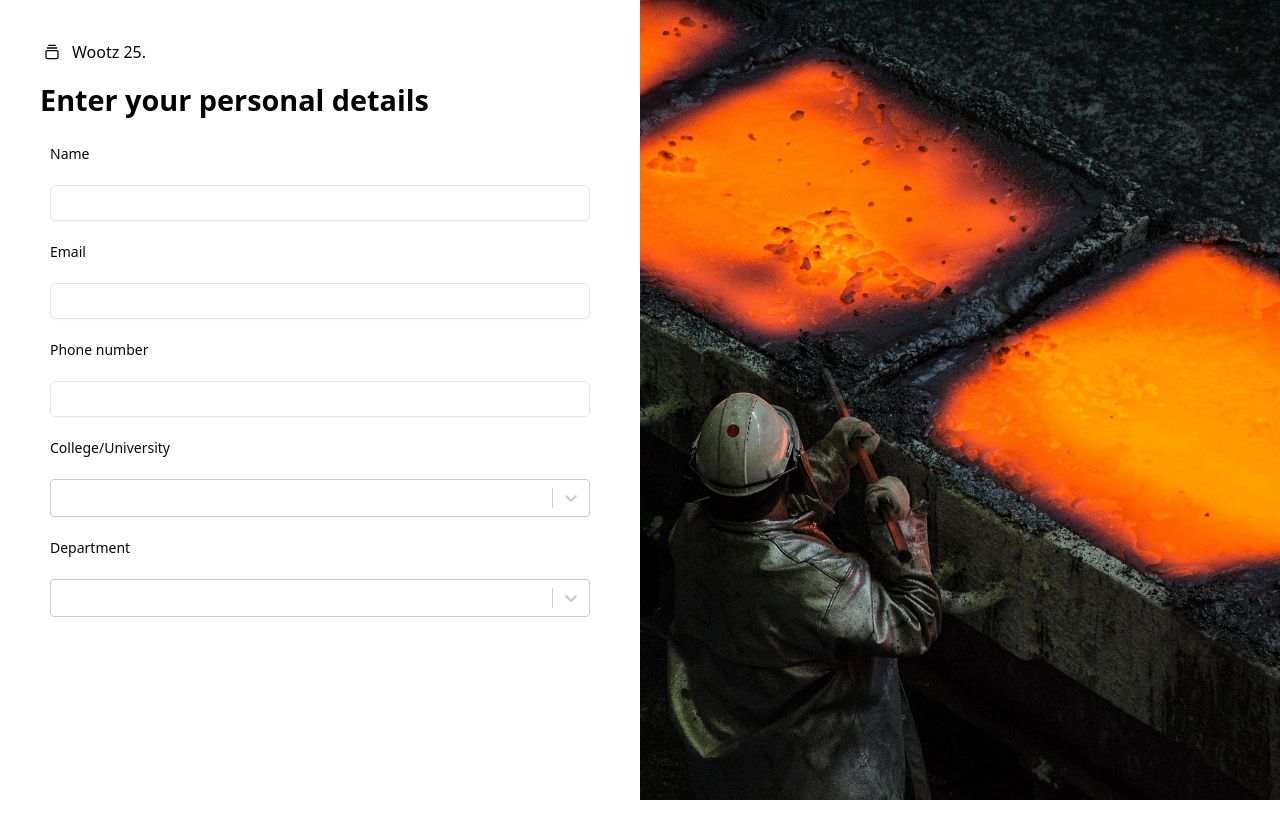
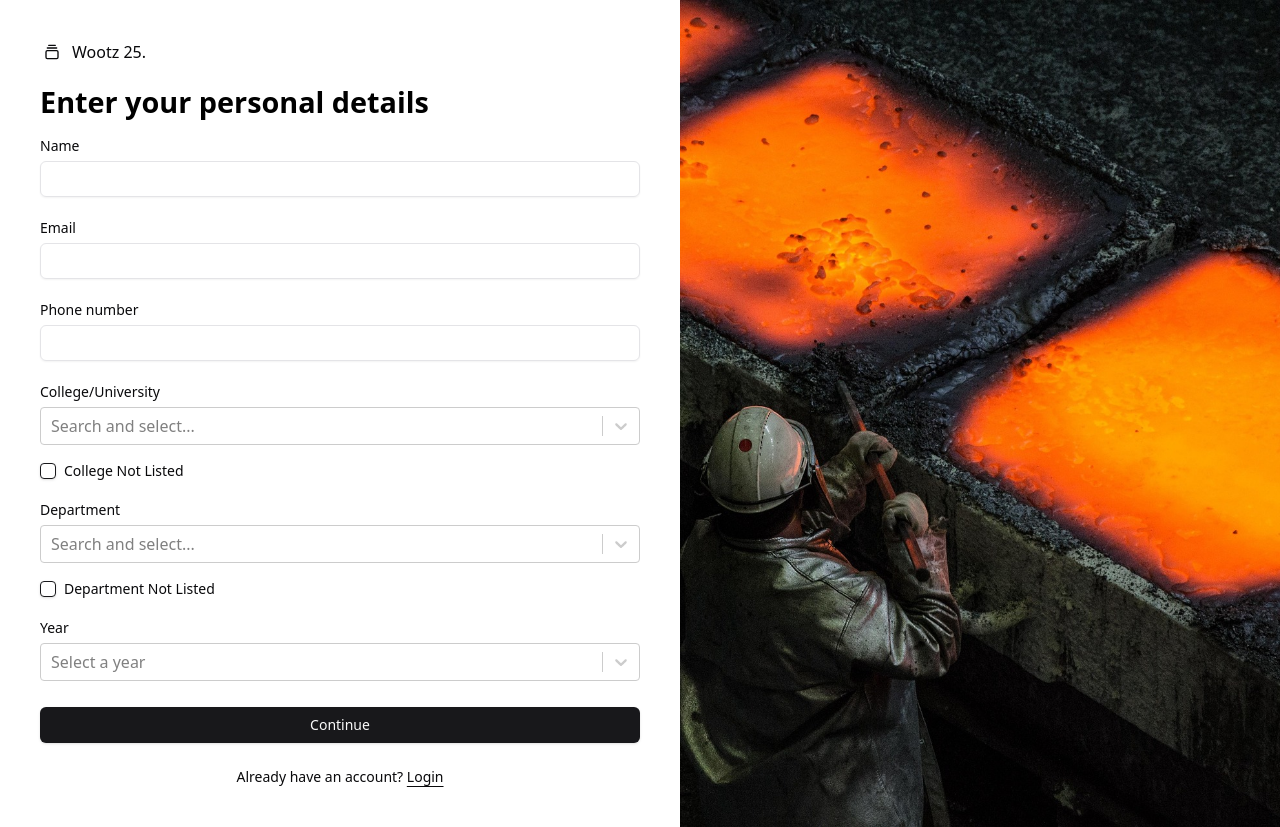
Before and after one commit to Mithun-04/wootz25, a Next.js app in the folder Frontend/: page /auth/signup in a window 1280 px wide. Before the commit the page ends 800 px from the top, so only its background shows below. Built offline with nearby package versions, Linux system fonts and the light colour scheme.

Commit message:
SignupForm-UX

```diff
--- a/Frontend/app/auth/signup/signup.css
+++ b/Frontend/app/auth/signup/signup.css
@@ -1,22 +1,22 @@
-/* Signup Page Container */
 .signup-container {
-    display: grid;
+    display: flex;
+    flex-direction: column;
     min-height: 100vh;
-    grid-template-columns: 1fr;
+    overflow: hidden;
 }
 
 @media (min-width: 1024px) {
     .signup-container {
-        grid-template-columns: 1fr 1fr;
+        flex-direction: row;
     }
 }
 
-/* Content Section */
 .signup-content {
     display: flex;
     flex-direction: column;
     gap: 1rem;
     padding: 1.5rem;
+    flex: 1;
 }
 
 @media (min-width: 768px) {
@@ -25,7 +25,6 @@
     }
 }
 
-/* Logo */
 .logo-container {
     display: flex;
     justify-content: center;
@@ -57,64 +56,59 @@
     color: var(--primary-foreground);
 }
 
-/* Signup Form */
-.form-container {
+.form-wrapper {
     display: flex;
+    flex-direction: column;
+    background: white;
+    border-radius: 8px;
+    padding: 1rem;
     flex: 1;
-    justify-content: center;
-    max-height: 500px;
-    margin-top: 20px;
-    border-radius: 8px;
-    background: white;
-    flex-direction: column;
+    max-height: 80vh;
+    overflow-y: auto;
+    overflow-x: hidden;
 }
 
-/* Enable scrolling only for large screens */
-@media (min-width: 768px) {
-    .form-scroll {
-        max-height: 500px;
-        /* Limit height of the form */
-        overflow-y: auto;
-        /* Enable scrolling only for larger screens */
-        padding: 0 10px;
-        /* Prevent content from hiding behind scrollbar */
+.form-content {
+    display: flex;
+    flex-direction: column;
+    gap: 1.5rem;
+    width: 100%;
+    min-height: 0;
 }
 
-    /* Optional: Hide scrollbar for a cleaner look */
-    .form-scroll::-webkit-scrollbar {
-        width: 6px;
+.form-field {
+    display: flex;
+    flex-direction: column;
+    gap: 0.5rem;
+    width: 100%;
 }
 
-    .form-scroll::-webkit-scrollbar-thumb {
-        background: #888;
-        border-radius: 6px;
+.form-field input {
+    width: 100%;
+    box-sizing: border-box;
 }
 
-    .form-scroll::-webkit-scrollbar-thumb:hover {
-        background: #555;
+.select-wrapper {
+    min-height: 40px; /* Reserve space for the Select component */
+    width: 100%;
 }
 
+.checkbox-container {
+    display: flex;
+    align-items: center;
+    gap: 0.5rem;
+    margin-top: 0.5rem;
 }
 
-/* Hide scrolling in mobile view */
-@media (max-width: 767px) {
-    .form-scroll {
-        overflow-y: hidden;
+.hidden {
+    display: none;
 }
 
-    .form-container {
-        margin-top: 130px;
-    }
-
-
-
-}
-
-/* Signup Image */
 .signup-image {
     position: relative;
     display: none;
     background-color: var(--muted);
+    flex: 1;
 }
 
 @media (min-width: 1024px) {
@@ -135,20 +129,22 @@
     filter: brightness(0.2) grayscale(1);
 }
 
-.form-scroll {
-    padding-top: 25px;
-}
-
 .signup-form h1 {
     font-size: 1.8rem;
     font-weight: bold;
     color: black;
+    margin-bottom: 1rem;
 }
 
 @media (max-width: 767px) {
     .signup-form h1 {
         font-size: 1.1rem;
-        font-weight: bold;
-        color: black;
+        padding-bottom: 0.5rem;
+    }
+    .signup-form{
+        margin-top: 1rem;
+    }
+    .form-wrapper {
+        max-height: 100%;
     }
 }
--- a/Frontend/components/signup-form.jsx
+++ b/Frontend/components/signup-form.jsx
@@ -1,31 +1,30 @@
 "use client";
 
-import { useState, useEffect } from "react";
-import dynamic from 'next/dynamic';
+import { useState, useEffect, useCallback, useMemo } from "react";
 import { useRouter } from "next/navigation";
 import toast from "react-hot-toast";
 import { cn } from "@/lib/utils";
 import { Button } from "@/components/ui/button";
 import { Input } from "@/components/ui/input";
 import { Label } from "@/components/ui/label";
+import { Checkbox } from "@/components/ui/checkbox";
 import Select from "react-select";
 import colleges from "../app/auth/signup/CollegeList";
 import departments from "../app/auth/signup/DepartmentList";
 
-const PSG_COLLEGE = "PSG College of Technology (Autonomous), Peelamedu, Coimbatore District 641004"; // Define PSG College name
+const PSG_COLLEGE = "PSG College of Technology (Autonomous), Peelamedu, Coimbatore District 641004";
 
 export function SignupForm({ className, email = "", ...props }) {
   const router = useRouter();
-  const Select = dynamic(() => import('react-select'), { ssr: false });
 
   const [otherCollege, setOtherCollege] = useState("");
   const [otherDept, setOtherDept] = useState("");
-  const [isOther, setIsOther] = useState(false);
-  const [isOtherDept, setIsOtherDept] = useState(false);
+  const [isOtherCollegeChecked, setIsOtherCollegeChecked] = useState(false);
+  const [isOtherDeptChecked, setIsOtherDeptChecked] = useState(false); // New state for "Other Department" checkbox
 
   const [formData, setFormData] = useState({
     name: "",
-    email: "",
+    email: email,
     college: "",
     department: "",
     year: "",
@@ -35,7 +34,30 @@ export function SignupForm({ className, email = "", ...props }) {
     referral: "",
   });
 
-  // Fetch user data if email is provided
+  // Memoize select options to prevent re-creation
+  const collegeOptions = useMemo(() => colleges.map((college) => ({ value: college, label: college })), []);
+  const deptOptions = useMemo(() => departments.map((dept) => ({ value: dept, label: dept })), []); // Removed "Other" from dropdown since we now have a checkbox
+  const yearOptions = useMemo(() => [
+    { value: "1", label: "1st Year" },
+    { value: "2", label: "2nd Year" },
+    { value: "3", label: "3rd Year" },
+    { value: "4", label: "4th Year" },
+    { value: "5", label: "PG" },
+  ], []);
+
+  // Log renders for debugging
+  useEffect(() => {
+    console.log("SignupForm rendered");
+  });
+
+  const handleInputChange = useCallback((field) => (e) => {
+    setFormData((prev) => ({ ...prev, [field]: e.target.value }));
+  }, []);
+
+  const handleSelectChange = useCallback((field) => (selected) => {
+    setFormData((prev) => ({ ...prev, [field]: selected ? selected.value : "" }));
+  }, []);
+
   useEffect(() => {
     if (!email) return;
 
@@ -54,177 +76,188 @@ export function SignupForm({ className, email = "", ...props }) {
       .catch((err) => console.error("ERROR", err));
   }, [email]);
 
-  // Ensure client-specific state changes happen only on the client side
   useEffect(() => {
-    // This ensures formData is initialized only on the client
-    if (typeof window !== "undefined") {
-      // Client-specific logic here
-      if (email.endsWith("psgtech.ac.in")) {
+    if (typeof window !== "undefined" && email.endsWith("psgtech.ac.in")) {
       setFormData((prev) => ({
         ...prev,
         college: PSG_COLLEGE,
         isPSGStudent: true,
       }));
     }
-    }
   }, [email]);
 
-  const handleContinue = async () => {
+  const handleContinue = useCallback(async () => {
     if (!formData.name) return toast.error("Please enter your name");
     if (!formData.email) return toast.error("Please enter your email");
     if (!formData.phone) return toast.error("Please enter your phone number");
-    if (!formData.college) return toast.error("Please select your college");
-    if (formData.college === "Other" && !otherCollege)
+    if (!formData.college && !isOtherCollegeChecked)
+      return toast.error("Please select your college or check 'Other'");
+    if (isOtherCollegeChecked && !otherCollege)
       return toast.error("Please enter your college name");
-    if (!formData.department) return toast.error("Please select your department");
-    if (formData.department === "Other" && !otherDept)
+    if (!formData.department && !isOtherDeptChecked)
+      return toast.error("Please select your department or check 'Other'");
+    if (isOtherDeptChecked && !otherDept)
       return toast.error("Please enter your department name");
     if (!formData.year) return toast.error("Please select your year");
 
-    // Assign "Other" values
-    if (formData.college === "Other") formData.college = otherCollege;
-    if (formData.department === "Other") formData.department = otherDept;
+    const finalFormData = {
+      ...formData,
+      college: isOtherCollegeChecked ? otherCollege : formData.college,
+      department: isOtherDeptChecked ? otherDept : formData.department, // Use custom department if checkbox is checked
+    };
 
-    // Email validation
-    if (!/^[^\s@]+@[^\s@]+\.[^\s@]+$/.test(formData.email)) {
+    if (!/^[^\s@]+@[^\s@]+\.[^\s@]+$/.test(finalFormData.email)) {
       return toast.error("Please enter a valid email address");
     }
 
-
-    if (!/^\d{10}$/.test(formData.phone)) {
+    if (!/^\d{10}$/.test(finalFormData.phone)) {
       return toast.error("Please enter a valid phone number");
     }
 
-    if (formData.email.endsWith("psgtech.ac.in") && formData.college !== PSG_COLLEGE) {
+    if (finalFormData.email.endsWith("psgtech.ac.in") && finalFormData.college !== PSG_COLLEGE) {
       return toast.error("Please choose PSG College of Technology as your college");
     }
 
     const toastId = toast.loading("Registering...");
 
     try {
-      console.log("Form Data", formData);
       const response = await fetch(`${process.env.NEXT_PUBLIC_API_URL}/api/auth/register`, {
         method: "POST",
         headers: {
           "Content-Type": "application/json",
         },
-        body: JSON.stringify(formData),
+        body: JSON.stringify(finalFormData),
       });
 
       if (response.ok) {
-
         toast.success("Registration successful!", { id: toastId });
-
-          router.push(`/auth/verify-email?email=${encodeURIComponent(formData.email)}&name=${encodeURIComponent(formData.name)}`);
-
+        router.push(`/auth/verify-email?email=${encodeURIComponent(finalFormData.email)}&name=${encodeURIComponent(finalFormData.name)}`);
       } else {
         const errorData = await response.json();
-        toast.error(`Registration failed: ${errorData.message} Please Check The Email!`, { id: toastId });
+        toast.error(`Registration failed: ${errorData.message}`, { id: toastId });
       }
     } catch (error) {
       toast.error(`Registration failed - No Response: ${error.message}`, { id: toastId });
     }
-  };
-
+  }, [formData, isOtherCollegeChecked, otherCollege, isOtherDeptChecked, otherDept, router]);
 
   return (
-    <form className={cn("flex flex-col gap-6", className)} {...props}>
+    <form className={cn("flex flex-col gap-6 form-content", className)} {...props}>
+      <div className="form-field">
         <Label htmlFor="name">Name</Label>
         <Input
           id="name"
           type="text"
           value={formData.name}
-        onChange={(e) => setFormData({ ...formData, name: e.target.value })}
+          onChange={handleInputChange("name")}
           required
         />
+      </div>
 
+      <div className="form-field">
         <Label htmlFor="email">Email</Label>
         <Input
           id="email"
           type="email"
           value={formData.email}
-        onChange={(e) => setFormData({ ...formData, email: e.target.value })}
+          onChange={handleInputChange("email")}
           required
         />
+      </div>
 
-      {/* Phone Number */}
+      <div className="form-field">
         <Label htmlFor="phone">Phone number</Label>
         <Input
           id="phone"
           type="tel"
           value={formData.phone}
-        onChange={(e) => setFormData({ ...formData, phone: e.target.value })}
+          onChange={handleInputChange("phone")}
           required
         />
+      </div>
 
-      {/* College Selection (Searchable) */}
+      <div className="form-field">
         <Label htmlFor="college">College/University</Label>
+        <div className="select-wrapper">
           <Select
-        options={[...colleges.map((college) => ({ value: college, label: college })), { value: "Other", label: "Other" }]}
+            options={collegeOptions}
             isSearchable
             placeholder="Search and select..."
-        value={{ value: formData.college, label: formData.college }}
-        onChange={(selected) => {
-          setFormData({ ...formData, college: selected.value });
-          setIsOther(selected.value === "Other");
+            value={formData.college ? { value: formData.college, label: formData.college } : null}
+            onChange={handleSelectChange("college")}
+            isDisabled={isOtherCollegeChecked}
+          />
+        </div>
+        <div className="checkbox-container">
+          <Checkbox
+            id="other-college-check"
+            checked={isOtherCollegeChecked}
+            onCheckedChange={(checked) => {
+              setIsOtherCollegeChecked(checked);
+              if (!checked) setOtherCollege("");
             }}
           />
-
-      {/* Other College Input */}
-      {isOther && (
-        <>
-          <Label htmlFor="other-college">Enter College Name</Label>
+          <Label htmlFor="other-college-check">College Not Listed</Label>
+        </div>
         <Input
           id="other-college"
           type="text"
           value={otherCollege}
           onChange={(e) => setOtherCollege(e.target.value)}
-            required
+          placeholder="Enter your college name"
+          required={isOtherCollegeChecked}
+          className={cn({ "hidden": !isOtherCollegeChecked })}
         />
-        </>
-      )}
+      </div>
 
-      {/* Department Selection (Searchable) */}
+      <div className="form-field">
         <Label htmlFor="department">Department</Label>
+        <div className="select-wrapper">
           <Select
-        options={[...departments.map((dept) => ({ value: dept, label: dept })), { value: "Other", label: "Other" }]}
+            options={deptOptions}
             isSearchable
             placeholder="Search and select..."
-        value={{ value: formData.department, label: formData.department }}
-        onChange={(selected) => {
-          setFormData({ ...formData, department: selected.value });
-          setIsOtherDept(selected.value === "Other");
+            value={formData.department ? { value: formData.department, label: formData.department } : null}
+            onChange={handleSelectChange("department")}
+            isDisabled={isOtherDeptChecked} // Disable Select when "Other Department" is checked
+          />
+        </div>
+        <div className="checkbox-container">
+          <Checkbox
+            id="other-department-check"
+            checked={isOtherDeptChecked}
+            onCheckedChange={(checked) => {
+              setIsOtherDeptChecked(checked);
+              if (!checked) {
+                setOtherDept(""); // Clear the custom department input when unchecked
+                setFormData((prev) => ({ ...prev, department: "" })); // Clear the selected department
+              }
             }}
           />
-
-      {/* Other Department Input */}
-      {isOtherDept && (
-        <>
-          <Label htmlFor="other-department">Enter Department Name</Label>
+          <Label htmlFor="other-department-check">Department Not Listed</Label>
+        </div>
         <Input
           id="other-department"
           type="text"
           value={otherDept}
           onChange={(e) => setOtherDept(e.target.value)}
-            required
+          placeholder="Enter your department name"
+          required={isOtherDeptChecked}
+          className={cn({ "hidden": !isOtherDeptChecked })}
         />
-        </>
-      )}
+      </div>
 
-      {/* Year Selection */}
+      <div className="form-field">
         <Label htmlFor="year">Year</Label>
+        <div className="select-wrapper">
           <Select
-        options={[
-          { value: "1", label: "1st Year" },
-          { value: "2", label: "2nd Year" },
-          { value: "3", label: "3rd Year" },
-          { value: "4", label: "4th Year" },
-          { value: "5", label: "PG" },
-        ]}
+            options={yearOptions}
             placeholder="Select a year"
-        value={{ value: formData.year, label: formData.year }}
-        onChange={(selected) => setFormData({ ...formData, year: selected.value })}
+            value={formData.year ? { value: formData.year, label: formData.year } : null}
+            onChange={handleSelectChange("year")}
           />
+        </div>
+      </div>
 
       <Button type="button" onClick={handleContinue}>
         Continue
--- a/Frontend/package.json
+++ b/Frontend/package.json
@@ -27,8 +27,10 @@
     "class-variance-authority": "^0.7.1",
     "clsx": "^2.1.1",
     "framer-motion": "^11.18.2",
+    "loadash": "^1.0.0",
+    "lodash": "^4.17.21",
     "lucide-react": "^0.475.0",
-    "next": "15.1.7",
+    "next": "^15.1.7",
     "next-redux-wrapper": "^8.1.0",
     "ogl": "^1.0.11",
     "react": "^18.3.1",
@@ -37,7 +39,7 @@
     "react-icons": "^5.5.0",
     "react-redux": "^9.2.0",
     "react-scroll": "^1.9.3",
-    "react-select": "^5.10.0",
+    "react-select": "^5.10.1",
     "redux-persist": "^6.0.0",
     "styled-components": "^6.1.15",
     "tailwind-merge": "^3.0.1",
```
Also changed, not shown: Frontend/app/auth/signup/page.js (+2 -7 lines), 1 other file (tests, documents, lock files or other folders). Lines whose indentation alone changed are shown as unchanged.
